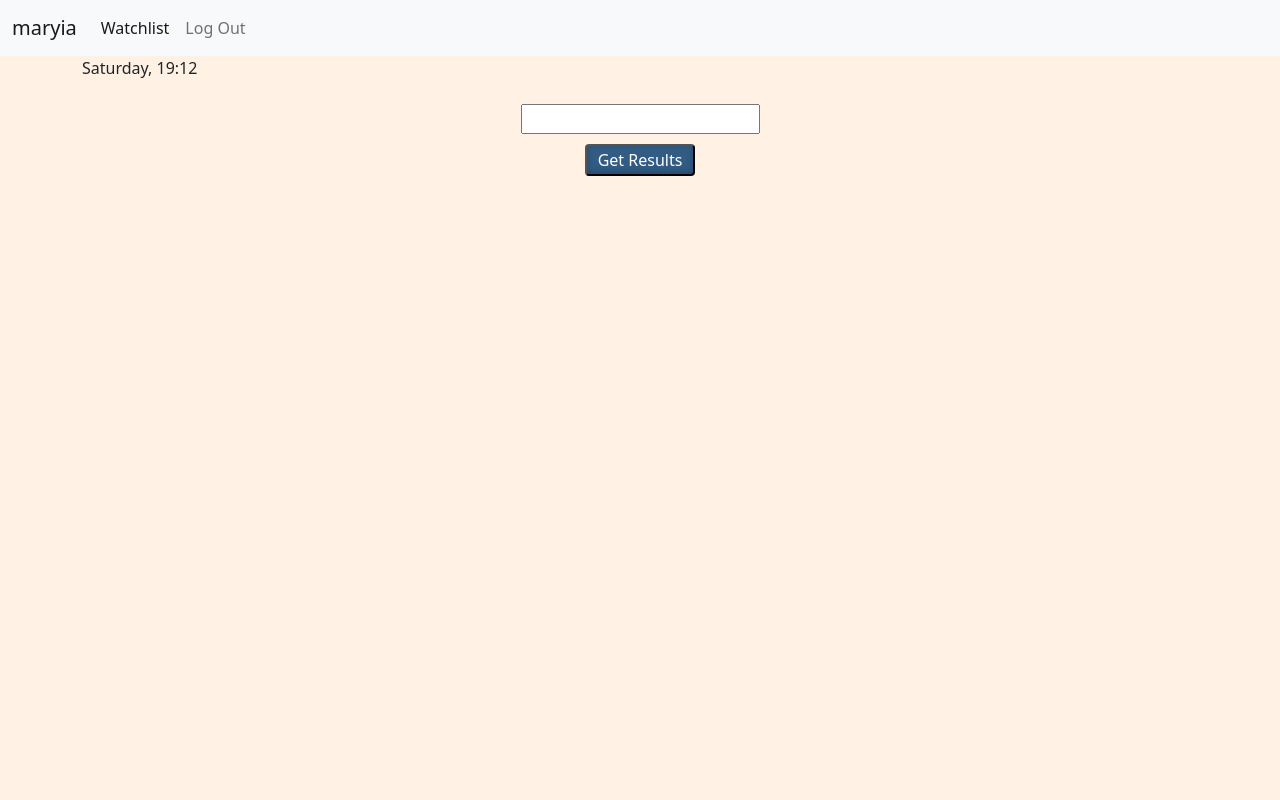
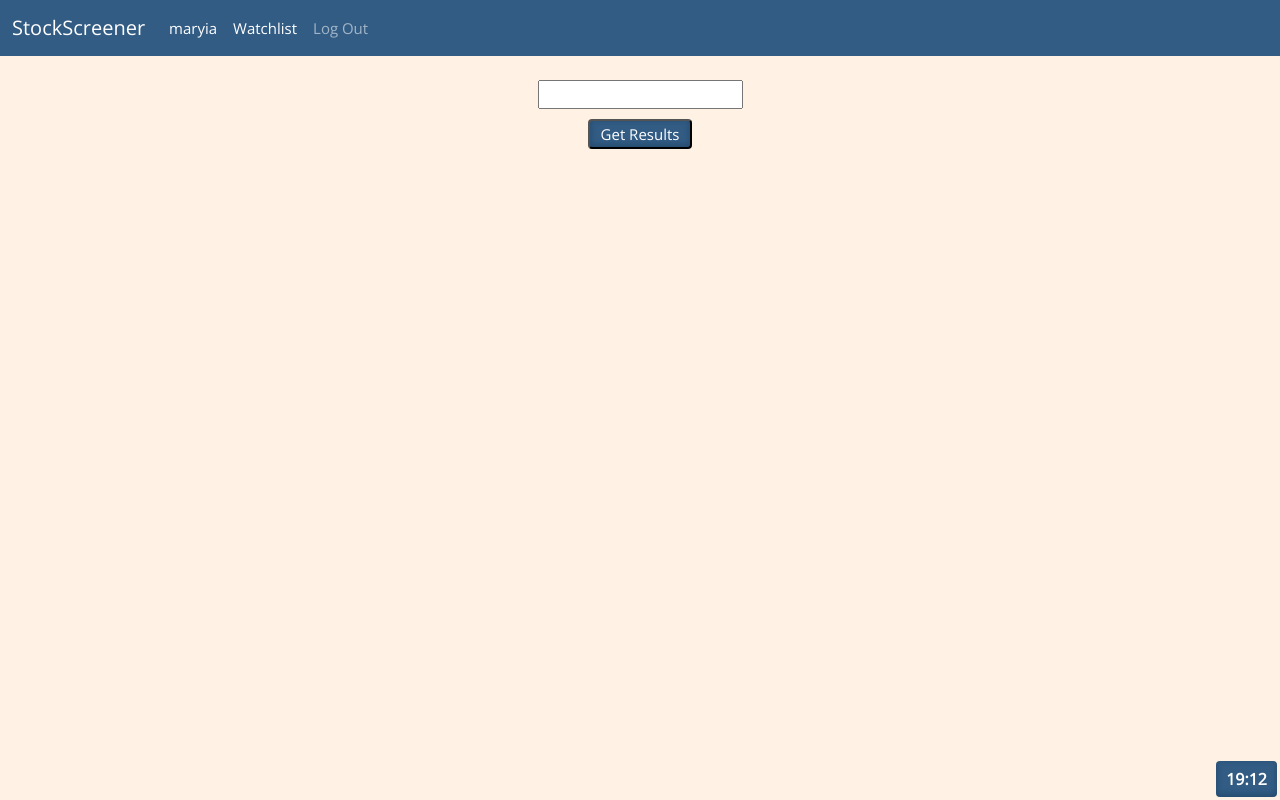
Before and after one commit to ahsamt/StockScreener, a Django app: page / in a window 1280 px wide. Run offline with Django 3.2, Linux system fonts and the light colour scheme; a user stored in the database is signed in.

Commit message:
css added, clock repositioned

```diff
--- a/stockscreener/static/stockscreener/index.js
+++ b/stockscreener/static/stockscreener/index.js
@@ -37,22 +37,11 @@ function format_time(time) {
 }
 
 function get_time() {
-  let week = [
-    "Sunday",
-    "Monday",
-    "Tuesday",
-    "Wednesday",
-    "Thursday",
-    "Friday",
-    "Saturday",
-  ];
-
   let now = new Date();
-  let day = week[now.getDay()];
   let hours = format_time(now.getHours());
   let minutes = format_time(now.getMinutes());
 
-  return `${day}, ${hours}:${minutes}`;
+  return `${hours}:${minutes}`;
 }
 
 function show_clock() {
--- a/stockscreener/static/stockscreener/styles.css
+++ b/stockscreener/static/stockscreener/styles.css
@@ -1,17 +1,22 @@
 :root {
-  background-color: #fff2e5;
+  --background-color: #fff2e5;
+  --custom-shadow: rgba(164, 164, 167, 0.25) 0px 50px 100px -20px,
+    rgba(0, 0, 0, 0.3) 0px 30px 60px -30px,
+    rgba(10, 37, 64, 0.35) 0px -2px 6px 0px inset;
 }
 
 body {
   background: var(--background-color);
+  font-family: "Open Sans", sans-serif;
+  font-size: 15px;
 }
-
+.navbar {
+  background-color: #325c84;
+}
 button {
   transition: ease-in-out 200ms;
   border-radius: 4px;
-  box-shadow: rgba(164, 164, 167, 0.25) 0px 50px 100px -20px,
-    rgba(0, 0, 0, 0.3) 0px 30px 60px -30px,
-    rgba(10, 37, 64, 0.35) 0px -2px 6px 0px inset;
+  box-shadow: var(--custom-shadow);
   background-color: #325c84;
   margin: 10px 0 5px 0;
   padding: 2px 11px;
@@ -24,9 +29,7 @@ button:hover {
 }
 .watchlist {
   border-radius: 4px;
-  box-shadow: rgba(164, 164, 167, 0.25) 0px 50px 100px -20px,
-    rgba(0, 0, 0, 0.3) 0px 30px 60px -30px,
-    rgba(10, 37, 64, 0.35) 0px -2px 6px 0px inset;
+  box-shadow: var(--custom-shadow);
   margin: 10px 0 10px 0;
   color: #325c84;
   text-decoration: none;
@@ -57,7 +60,7 @@ button:hover {
 .watched_item {
   margin-bottom: 20px;
   animation-name: hide;
-  animation-duration: 2s;
+  animation-duration: 1s;
   animation-fill-mode: forwards;
   animation-play-state: paused;
 }
@@ -66,17 +69,26 @@ button:hover {
   margin: 0;
 }
 
-.stock_link {
+.stock_link,
+#clock {
   border-radius: 4px;
-  box-shadow: rgba(164, 164, 167, 0.25) 0px 50px 100px -20px,
-    rgba(0, 0, 0, 0.3) 0px 30px 60px -30px,
-    rgba(10, 37, 64, 0.35) 0px -2px 6px 0px inset;
+  box-shadow: var(--custom-shadow);
   margin: 10px 20px 10px 0px;
-  color: #325c84;
   text-decoration: none;
   padding: 6px 10px;
+  color: #325c84;
+  background-color: white;
+}
 
-  background-color: white;
+#clock {
+  position: fixed;
+  bottom: 0;
+  margin: 3px;
+  right: 0;
+  color: white;
+  font-weight: bold;
+  font-size: 16px;
+  background-color: #325c84;
 }
 @keyframes hide {
   0% {
--- a/stockscreener/templates/stockscreener/layout.html
+++ b/stockscreener/templates/stockscreener/layout.html
@@ -12,15 +12,19 @@
       integrity="sha384-KyZXEAg3QhqLMpG8r+8fhAXLRk2vvoC2f3B09zVXn8CA5QIVfZOJ3BCsw2P0p/We"
       crossorigin="anonymous"
     />
+    <link rel="preconnect" href="https://fonts.googleapis.com" />
+    <link rel="preconnect" href="https://fonts.gstatic.com" crossorigin />
+    <link
+      href="https://fonts.googleapis.com/css2?family=Open+Sans&display=swap"
+      rel="stylesheet"
+    />
     <link rel="stylesheet" href="{% static 'stockscreener/styles.css' %}" />
     <title>{% block title %}Stock Screener{% endblock %}</title>
   </head>
 
-  <nav class="navbar navbar-expand-lg navbar-light bg-light">
+  <nav class="navbar navbar-expand-lg navbar-dark">
     <div class="container-fluid">
-      <a class="navbar-brand" id="username" href="{% url 'index' %}">
-        {{ user }}</a
-      >
+      <a class="navbar-brand" href="{% url 'index' %}">StockScreener</a>
 
       <button
         class="navbar-toggler"
@@ -36,6 +40,11 @@
       <div class="collapse navbar-collapse" id="navbarNav">
         <ul class="navbar-nav">
           {% if user.is_authenticated %}
+          <li class="nav-item">
+            <a class="nav-link active" id="username" href="{% url 'index' %}"
+              >{{ user }}</a
+            >
+          </li>
           <li class="nav-item">
             <a
               class="nav-link active"
@@ -63,7 +72,7 @@
   </nav>
   <body>
     <div class="container">
-      <span id="clock">Thursday, 16 September 16:00</span>
+      <span id="clock"></span>
       {% block body %} {% endblock %}
     </div>
   </body>
```
